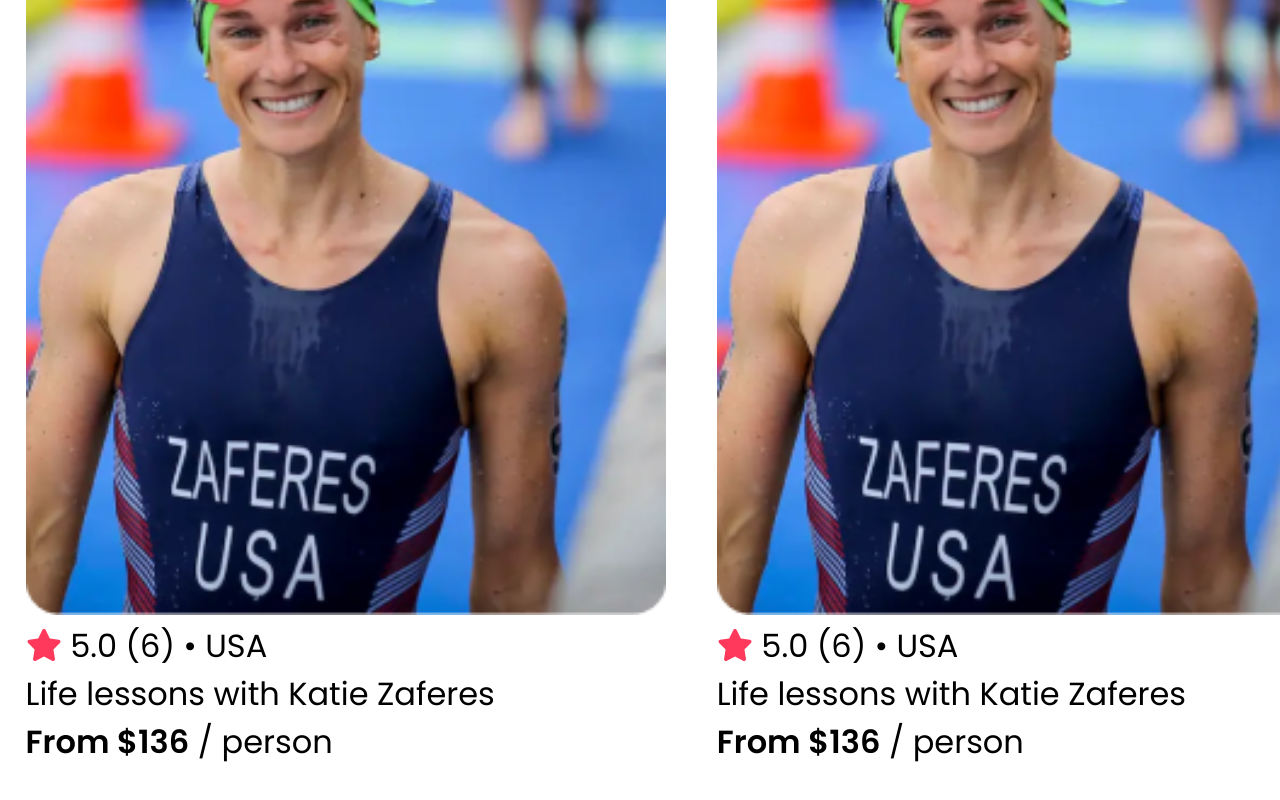
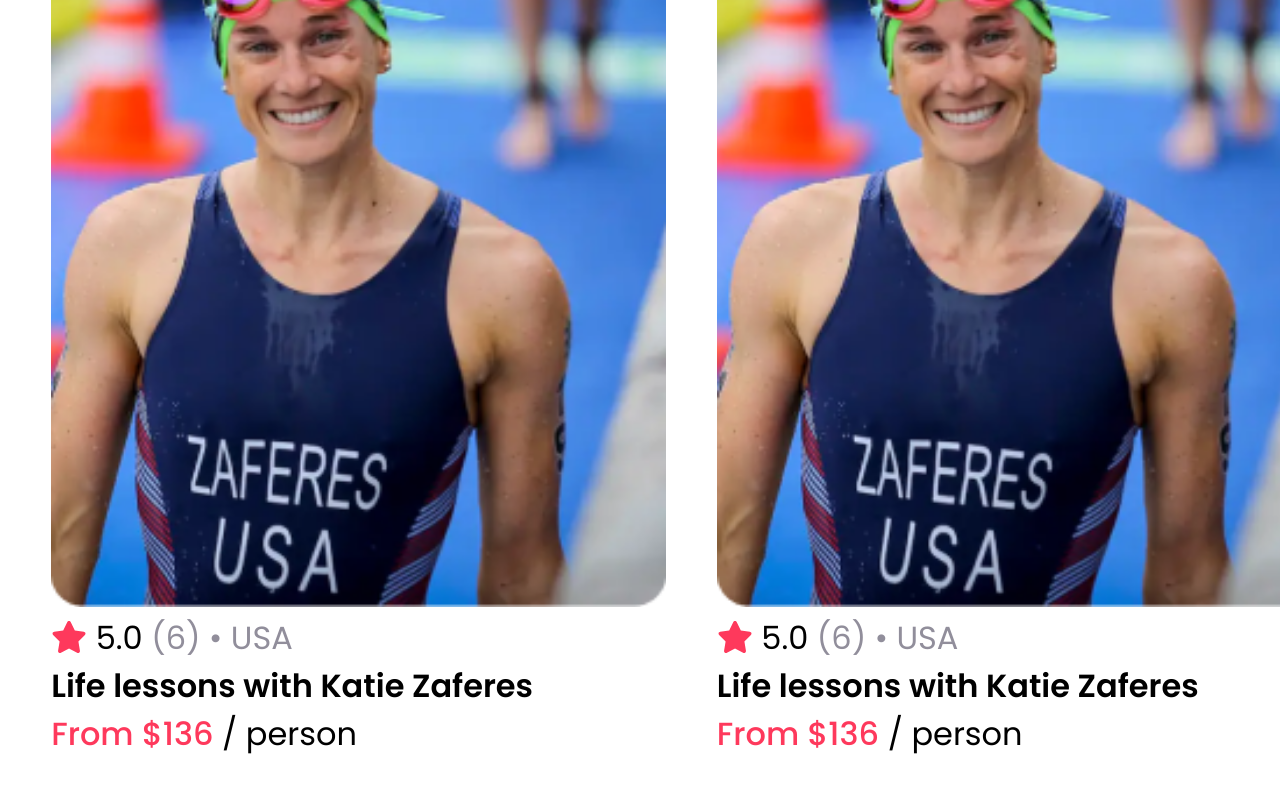
Before and after one commit to jasonh14/simple-airbnb-clone, a React (Create React App) app: page / in a window 1280 px wide. Shown: the part 1404-2204 px from the top of the page. Built offline with nearby package versions, Linux system fonts and the light colour scheme.

Commit message:
add some styles

```diff
--- a/src/components/Card.js
+++ b/src/components/Card.js
@@ -11,7 +11,7 @@
       <div className="rating">
         <p>
           <FontAwesomeIcon className="star-icon" icon={faStar} /> 5.0
-          &#40;6&#41; &bull; USA
+          <span className="rating-add-info"> &#40;6&#41; &bull; USA</span>
         </p>
       </div>
       <p className="card-title">Life lessons with Katie Zaferes</p>
--- a/src/index.css
+++ b/src/index.css
@@ -50,6 +50,11 @@
 .cards {
   display: flex;
   overflow-x: auto;
+  padding: 2vw;
+}
+
+.cards::-webkit-scrollbar {
+  display: none;
 }
 
 .card {
@@ -64,8 +69,17 @@
   font-size: clamp(0.8rem, 3vw, 2rem);
 }
 
+.card-title {
+  font-weight: 600;
+}
+
+.rating-add-info {
+  color: #918e9b;
+}
+
 .card-price > span {
-  font-weight: 600;
+  font-weight: 500;
+  color: #fe395c;
 }
 
 .star-icon {
```
